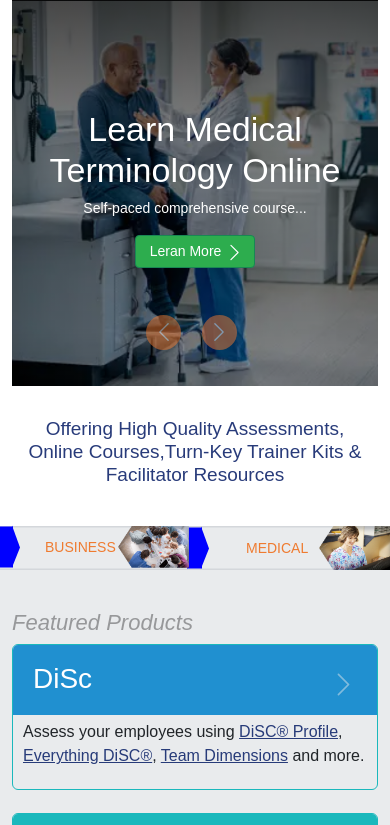
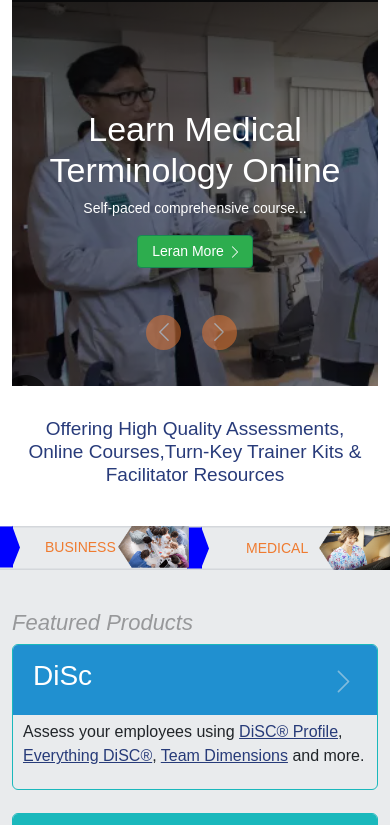
Before and after one commit to Developer-chandan/corexcel, a plain HTML site: page index.html in a window 390 px wide. Shown: the top 825 px of the page. Drawn offline with Linux system fonts and the light colour scheme.

Commit message:
responsive update

```diff
--- a/css/responsive.css
+++ b/css/responsive.css
@@ -139,11 +139,16 @@ font-size: 30px;
         margin-left: 0;
 
     }
-    .carousel-content {
+    .carousel-content.second ,
+    .carousel-content.first {
     background: linear-gradient(#000000b8, rgb(0 0 0 / 51%), rgb(0 0 0 / 46%), rgba(0, 0, 0, 0.371)), url(../images/Screenshot_6.png);
     background-repeat: no-repeat;
     background-position: center;
     background-size: cover;
+    }
+    .carousel-content.first {
+    background: linear-gradient(#000000b8, rgb(0 0 0 / 51%), rgb(0 0 0 / 46%), rgba(0, 0, 0, 0.371)), url(../images/medical-image.png);
+
     }
     .carousel-content {
         padding: 6.8rem 1rem;
@@ -247,4 +252,8 @@ transform: translateX(-50%);
         background: #ef7b30;
 
     }
+    .carousel-content svg {
+        width: 14px;
+        margin-bottom: 1px;
+    }
 }
--- a/css/style.css
+++ b/css/style.css
@@ -58,6 +58,7 @@ a.title_link {
     display: flex;
     width: 100%;
     justify-content: space-between;
+    align-items: center;
 }
 
 .carousel-content h2 {
--- a/index.html
+++ b/index.html
@@ -4,7 +4,7 @@
 <head>
   <meta charset="UTF-8">
   <meta name="viewport" content="width=device-width, initial-scale=1.0">
-  <title>corexcel landing page</title>
+  <title>Corexcel landing page</title>
   <link rel="stylesheet" href="css/bootstrap.min.css">
   <link rel="stylesheet" href="css/style.css">
   <link rel="stylesheet" href="css/responsive.css">
@@ -26,7 +26,7 @@
                     <img src="images/rectangle-shape.png" class="rectangle-shape" alt="...">
 
                   </div>
-                  <div class="carousel-content">
+                  <div class="carousel-content first">
                     <h2>Learn Medical Terminology Online</h2>
                     <p>Self-paced comprehensive course... </p>
                     <button type="button" class="btn btn-success btn-sm text-capitalize"> leran more <svg
@@ -47,7 +47,7 @@
                     <img src="images/rectangle-shape.png" class="rectangle-shape" alt="...">
 
                   </div>
-                  <div class="carousel-content">
+                  <div class="carousel-content second">
                     <h2>Second carousel Online</h2>
                     <p>Self-paced comprehensive course... </p>
                     <button type="button" class="btn btn-success btn-sm text-capitalize"> leran more <svg
```
